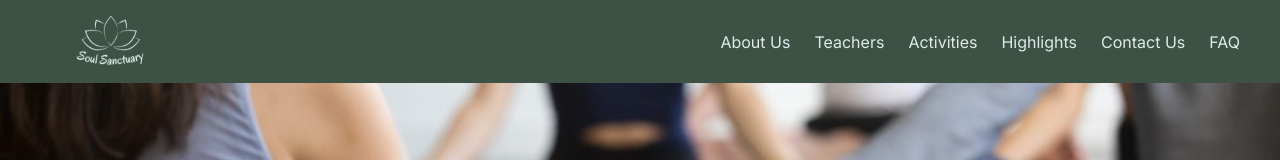
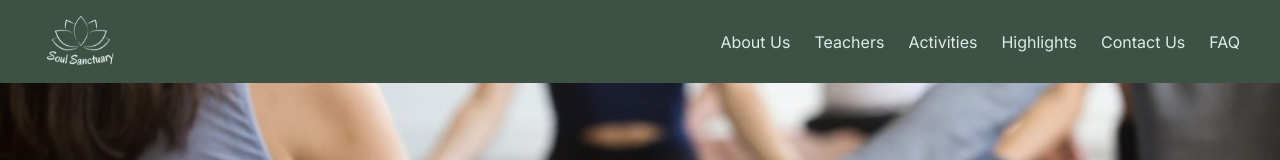
Before and after one commit to Frost40/Hypermedia_Polimi_24-25, a Nuxt app in the folder soul_sanctuary/: page / in a window 1280 px wide. Shown: the top 160 px of the page. Built offline with nearby package versions, Linux system fonts and the light colour scheme; a web font is replaced by a local one.

Commit message:
Revert "test logo 1"
This reverts commit 235440a04f692a8fcb1e00dbb7fff290ddf60592.

```diff
--- a/soul_sanctuary/components/NavBar.vue
+++ b/soul_sanctuary/components/NavBar.vue
@@ -3,7 +3,14 @@
   <header class="navbar">
     <div class="navbar-logo">
       <NuxtLink to="/" class="logo-link">
-        <LogoSvg class="logo-img" />
+        <NuxtImg
+            src="/assets/svg/public_logo.svg"
+            alt="Soul Sanctuary Logo"
+            class="logo-img"
+            format="svg"
+            width="80"
+            height="80"
+        />
       </NuxtLink>
     </div>
 
@@ -92,7 +99,6 @@
 <script setup>
 import { ref } from 'vue'
 import { useRoute } from 'vue-router'
-import LogoSvg from '~/assets/svg/logo.svg?component'
 
 const route = useRoute()
 const mobileMenuOpen = ref(false)
--- a/soul_sanctuary/nuxt.config.ts
+++ b/soul_sanctuary/nuxt.config.ts
@@ -1,5 +1,4 @@
 // https://nuxt.com/docs/api/configuration/nuxt-config
-import svgLoader from 'vite-svg-loader'
 
 export default defineNuxtConfig({
   compatibilityDate: '2024-11-01',
@@ -10,7 +9,6 @@ export default defineNuxtConfig({
     '@nuxtjs/google-fonts',
     '@nuxt/image',
   ],
-
 
   googleFonts: {
     families: {
--- a/soul_sanctuary/package.json
+++ b/soul_sanctuary/package.json
@@ -19,7 +19,6 @@
     "vue-router": "^4.5.0"
   },
   "devDependencies": {
-    "@nuxtjs/google-fonts": "^3.2.0",
-    "vite-svg-loader": "^5.1.0"
+    "@nuxtjs/google-fonts": "^3.2.0"
   }
 }
```
Also changed, not shown: 1 other file (tests, documents, lock files or other folders).
